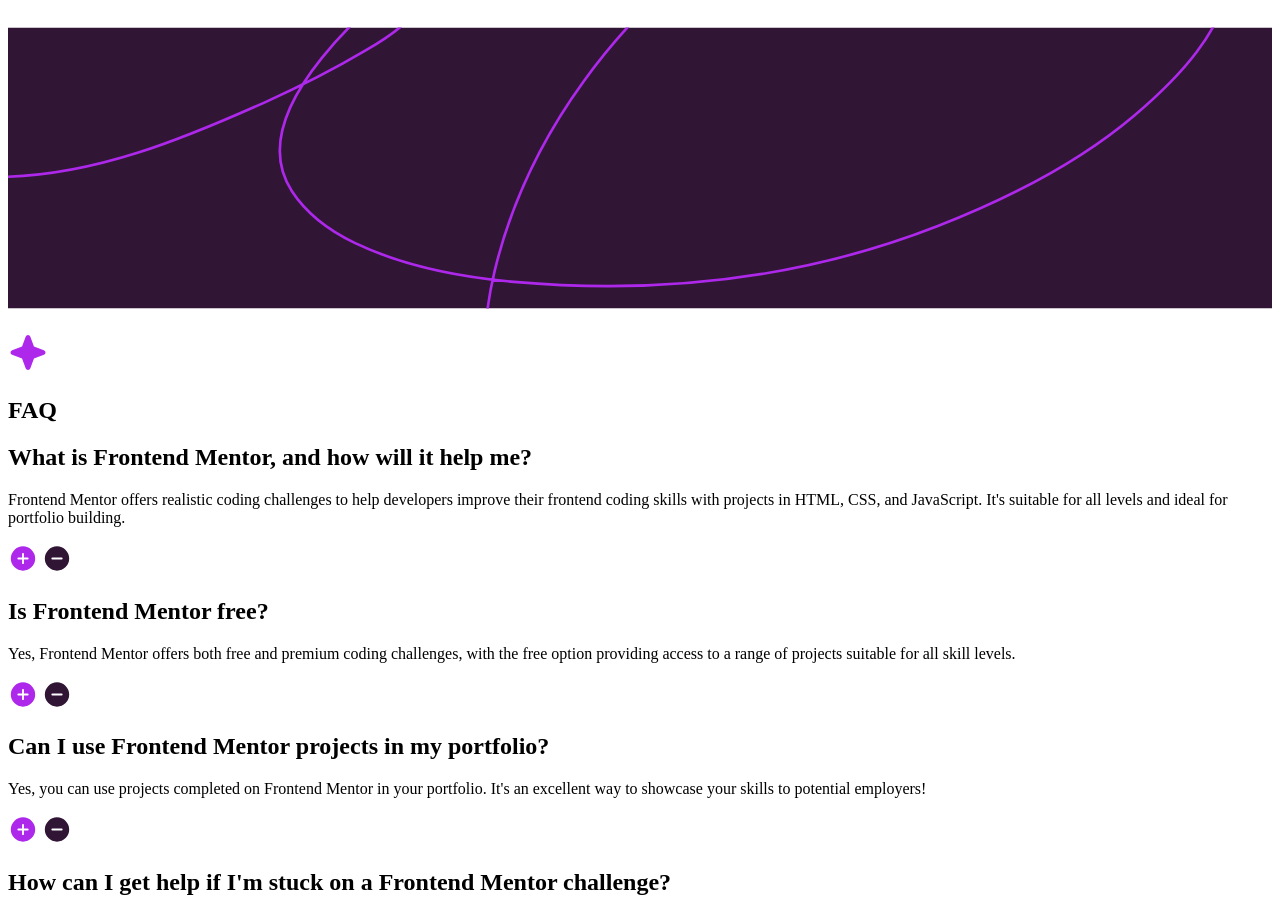
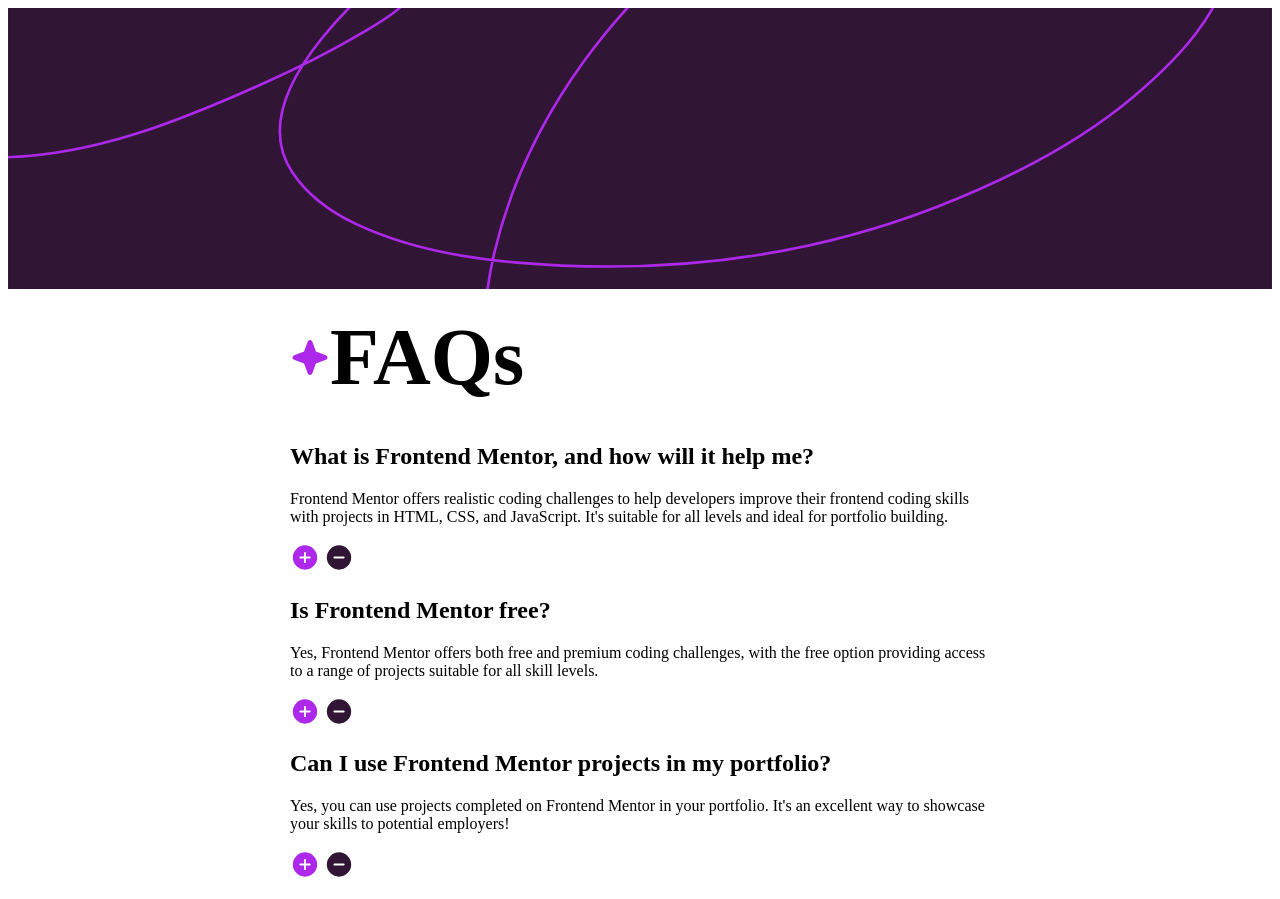
Before and after one commit to Stephen-254/FAQ-Accordion, a plain HTML site: page index.html in a window 1280 px wide. Shown: the top 899 px of the page. Drawn offline with Linux system fonts and the light colour scheme.

Commit message:
Elements aligned to position  ready for styling

```diff
--- a/design/styles.css
+++ b/design/styles.css
@@ -2,15 +2,23 @@
     box-sizing: border-box;
     padding: 0;
 }
-section.background{
-    width: 100%;
-    height: auto;
+
+header{
+    display: flex;
+    align-items: center;
+    text-align: center;
+    max-height: 130px;
 }
 
-section.background svg{
-    width: 100%;
+header h1{
+    font-size: 5em;
 }
 
-section.background path{
-    width: 100%;
+section.faq-card{
+    display: flex;
+    flex-flow: column wrap;
+    justify-content: flex-start;
+    max-width: 700px;
+    margin-left: auto;
+    margin-right: auto;
 }
--- a/index.html
+++ b/index.html
@@ -13,14 +13,23 @@
 <body>
   <!--Pattern Background-->
   <section class="background">
-    <svg xmlns="http://www.w3.org/2000/svg" width="1440" height="320" fill="none" viewBox="0 0 1440 320"><g clip-path="url(#a)"><path fill="#301534" d="M0 0h1440v320H0z"/><path stroke="#AD28EB" stroke-linecap="round" stroke-width="3" d="M-676-182C-454-10-396.863 71.888-197.5 143.5-99 178.882-36.919 170.726-4.751 170.108c104.487-2.01 204.609-43.237 298.633-85.495 38.354-17.238 75.882-36.189 112.063-57.63 23.903-14.165 58.87-33.913 64.721-64.42 2.32-12.102-16.369-12.24-23.771-9.789-13.511 4.474-25.95 16.544-36.056 25.669-19.131 17.273-37.062 35.948-53.235 56.031-33.728 41.883-68.034 100.247-34.158 152.014 17.287 26.415 43.94 45.693 72.112 59.127 56.182 26.791 119.205 38.742 180.778 44.146 164.438 14.432 328.964-3.461 483.004-63.622 79.76-31.148 158.55-70.539 224.23-126.245 48.56-41.186 102.8-96.548 110.66-162.9 10.93-92.187-94.04-136.062-169.29-148.418-61.41-10.084-123.75-4.164-184.07 9.588-78.262 17.84-149.006 47.67-214.241 94.384-130.002 93.093-234.95 228.413-272.466 385.827-15.64 65.625-16.648 138.21 5.493 202.551 21.452 62.338 69.196 110.576 124.048 144.923 65.117 40.774 137.161 62.14 212.839 73.21 100.474 14.696 202.817 12.233 303.027-2.997 176.17-26.772 352.73-88.431 505.18-181.077 103.22-62.725 199.3-134.15 280.06-224.425 17.7-19.793 31.81-40.875 43.74-64.521C2172.11-58.5 2095.5-145.528 2095.5-151"/></g><defs><clipPath id="a"><path fill="#fff" d="M0 0h1440v320H0z"/></clipPath></defs></svg>
+    <svg xmlns="http://www.w3.org/2000/svg" width="100%%" height="100%" fill="none" viewBox="0 0 1440 320">
+      <g clip-path="url(#a)">
+        <path fill="#301534" d="M0 0h1440v320H0z"/>
+        <path stroke="#AD28EB" stroke-linecap="round" stroke-width="3" d="M-676-182C-454-10-396.863 71.888-197.5 143.5-99 178.882-36.919 170.726-4.751 170.108c104.487-2.01 204.609-43.237 298.633-85.495 38.354-17.238 75.882-36.189 112.063-57.63 23.903-14.165 58.87-33.913 64.721-64.42 2.32-12.102-16.369-12.24-23.771-9.789-13.511 4.474-25.95 16.544-36.056 25.669-19.131 17.273-37.062 35.948-53.235 56.031-33.728 41.883-68.034 100.247-34.158 152.014 17.287 26.415 43.94 45.693 72.112 59.127 56.182 26.791 119.205 38.742 180.778 44.146 164.438 14.432 328.964-3.461 483.004-63.622 79.76-31.148 158.55-70.539 224.23-126.245 48.56-41.186 102.8-96.548 110.66-162.9 10.93-92.187-94.04-136.062-169.29-148.418-61.41-10.084-123.75-4.164-184.07 9.588-78.262 17.84-149.006 47.67-214.241 94.384-130.002 93.093-234.95 228.413-272.466 385.827-15.64 65.625-16.648 138.21 5.493 202.551 21.452 62.338 69.196 110.576 124.048 144.923 65.117 40.774 137.161 62.14 212.839 73.21 100.474 14.696 202.817 12.233 303.027-2.997 176.17-26.772 352.73-88.431 505.18-181.077 103.22-62.725 199.3-134.15 280.06-224.425 17.7-19.793 31.81-40.875 43.74-64.521C2172.11-58.5 2095.5-145.528 2095.5-151"/></g><defs><clipPath id="a">
+          <path fill="#fff" d="M0 0h1440v320H0z"/>
+        </clipPath>
+      </defs>
+    </svg>
   </section>
 
   <!--FAQ card-->
   <section class="faq-card">
     <header>
-      <svg xmlns="http://www.w3.org/2000/svg" width="40" height="41" fill="none" viewBox="0 0 40 41"><path fill="#AD28EB" d="M37.5 20.5a2.467 2.467 0 0 1-1.64 2.344l-9.913 3.604-3.603 9.911a2.5 2.5 0 0 1-4.688 0l-3.604-9.922-9.911-3.593a2.5 2.5 0 0 1 0-4.688l9.921-3.604 3.594-9.911a2.5 2.5 0 0 1 4.688 0l3.604 9.921 9.911 3.594A2.467 2.467 0 0 1 37.5 20.5Z"/></svg>
-      <h1>FAQ</h1>
+      <svg xmlns="http://www.w3.org/2000/svg" width="40" height="41" fill="none" viewBox="0 0 40 41">
+        <path fill="#AD28EB" d="M37.5 20.5a2.467 2.467 0 0 1-1.64 2.344l-9.913 3.604-3.603 9.911a2.5 2.5 0 0 1-4.688 0l-3.604-9.922-9.911-3.593a2.5 2.5 0 0 1 0-4.688l9.921-3.604 3.594-9.911a2.5 2.5 0 0 1 4.688 0l3.604 9.921 9.911 3.594A2.467 2.467 0 0 1 37.5 20.5Z"/>
+      </svg>
+      <h1>FAQs</h1>
     </header>
     <!--Questions Section-->
     <main>
```
